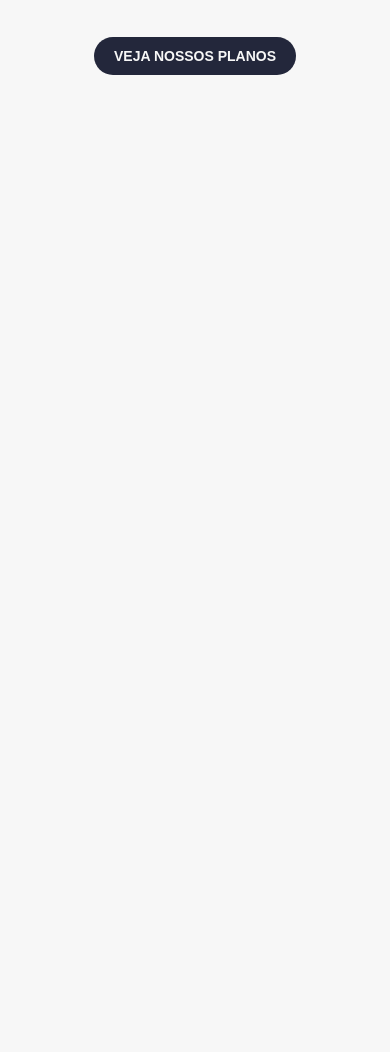
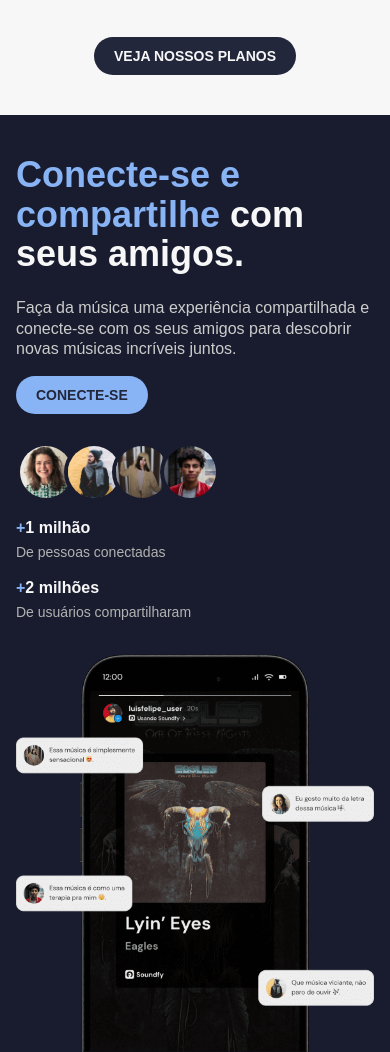
Before and after one commit to luisfelipens1/soundfy, a plain HTML site: page index.html in a window 390 px wide. Shown: the part 2998-4050 px from the top of the page. Before the commit the page ends 3113 px from the top, so only its background shows below. Drawn offline with Linux system fonts and the light colour scheme.

Commit message:
secao-compartilhe-com-os-amigos

```diff
--- a/css/home/apresentacao.css
+++ b/css/home/apresentacao.css
@@ -100,13 +100,6 @@
         padding: 16px 0;
         border-right: none;
     }
-}
-
-@media(max-width: 768px){
-    .apresentacao{
-        padding: 40px;
-        grid-template-columns: 1fr;
-    }
 
     .apresentacao-telas{
         gap: 0;
@@ -125,6 +118,13 @@
     .tela-img:first-child{
         transform: rotate(-4deg);
         margin-left: 12px;
+    }
+}
+
+@media(max-width: 768px){
+    .apresentacao{
+        padding: 40px;
+        grid-template-columns: 1fr;
     }
 }
 
--- /dev/null
+++ b/css/home/conectar.css
@@ -0,0 +1,163 @@
+.conectar-bg{
+    background-color: var(--b-1);
+}
+
+.conectar{
+    position: relative;
+    padding: 100px;
+    display: grid;
+    grid-template-columns: repeat(2, 1fr);
+    gap: 40px;
+    align-items: center;
+}
+
+.conectar-heading{
+    margin-bottom: 48px;
+}
+
+.conectar-titulo{
+    max-width: 14ch;
+    margin-bottom: 32px;
+}
+
+.conectar-descricao{
+    max-width: 36ch;
+    margin-bottom: 20px;
+}
+
+.conectar-informacoes{
+    display: grid;
+    justify-items: space-between;
+    grid-template-columns: auto 1fr 1fr;
+}
+
+.img-usuarios{
+    display: flex;
+}
+
+.img-usuarios img{
+    border-radius: 50%;
+    border: 4px solid var(--b-1);
+    position: relative;
+}
+
+.img-usuarios img:nth-child(2){
+    left: -12px;
+}
+
+.img-usuarios img:nth-child(3){
+    left: -24px;
+}
+
+.img-usuarios img:nth-child(4){
+    left: -36px;
+}
+
+.conectar-img picture img{
+    position: absolute;
+    left: 55%;
+    bottom: 0;
+}
+
+@media(max-width: 1260px){
+    .conectar-img picture img{
+        left: 52%;
+    }
+
+    .conectar-informacoes{
+        grid-template-columns: 1fr;
+        gap: 16px;
+    }
+
+    .conectar-informacoes .dado{
+        padding: 0;
+        border: none;
+    }
+}
+
+@media(max-width: 1200px){
+    .conectar{
+        padding: 60px 80px;
+        gap: 32px;
+    }
+
+    .conectar-titulo{
+        font-size: 58px;
+    }
+}
+
+@media(max-width: 1180px){
+    .conectar-img picture img{
+        width: 500px;
+        left: 48%;
+    }
+}
+
+@media(max-width: 992px){
+    .conectar{
+        padding-top: 60px;
+        padding-left: 60px;
+        padding-right: 60px;
+        padding-bottom: 0;
+        grid-template-columns: 1fr;
+    }
+
+    .conectar-titulo{
+        font-size: 46px;
+        margin-bottom: 24px;
+    }
+
+    .conectar-descricao{
+        font-size: 18px;
+        margin-bottom: 16px;
+    }
+
+    .conectar-informacoes{
+        grid-template-columns: auto 1fr 1fr;
+    }
+
+    .conectar-img{
+        display: grid;
+        justify-items: center;
+    }
+
+    .conectar-img picture img{
+        position: initial;
+    }
+}
+
+@media(max-width: 768px){
+    .conectar{
+        padding-top: 40px;
+        padding-left: 40px;
+        padding-right: 40px;
+        padding-bottom: 0;
+    }
+}
+
+@media(max-width: 576px){
+    .conectar{
+        padding-top: 40px;
+        padding-left: 16px;
+        padding-right: 16px;
+        padding-bottom: 0;
+    }
+
+    .conectar-heading{
+        margin-bottom: 28px;
+    }
+
+    .conectar-titulo{
+        font-size: 36px;
+        max-width: 100%;
+    }
+
+    .conectar-descricao{
+        font-size: 16px;
+        max-width: 100%;
+    }
+
+    .conectar-informacoes{
+        grid-template-columns: 1fr;
+    }
+}
--- a/css/style.css
+++ b/css/style.css
@@ -8,3 +8,4 @@
 @import './home/introducao.css';
 @import './home/apresentacao.css';
 @import './home/beneficios.css';
+@import './home/conectar.css';
--- a/index.html
+++ b/index.html
@@ -27,7 +27,7 @@
             <span class="icone-menu"></span>
         </button>
 
-        <nav class="header-nav" id="header-nav">
+        <nav class="header-nav" id="header-nav" aria-label="primária">
             <ul class="nav-menu paragrafo c-11" role="menu">
                 <li><a href="./planos.html" class="menu-link">Planos</a></li>
                 <li><a href="./recursos.html" class="menu-link">Recursos</a></li>
@@ -66,7 +66,7 @@
         </div>
     </main>
 
-    <article class="apresentacao-bg">
+    <article class="apresentacao-bg" aria-labelledby="apresentacao-titulo">
         <div class="apresentacao container">
             <div class="apresentacao-telas">
                 <picture class="tela-img">
@@ -83,7 +83,7 @@
 
             <div class="apresentacao-conteudo">
                 <div class="apresentacao-header">
-                    <h2 class="apresentacao-titulo titulo-1 c-1">
+                    <h2 class="apresentacao-titulo titulo-1 c-1" id="apresentacao-titulo">
                         Aproveite suas <span class="p">músicas, álbuns e artistas</span> favoritos.
                     </h2>
                     <p class="apresentacao-texto paragrafo-g c-4">
@@ -118,7 +118,7 @@
         </div>
     </article>
 
-    <section class="beneficios container">
+    <section class="beneficios container" aria-label="Benefícios do App Soundfy">
         <div class="beneficios-heading">
             <h2 class="beneficios-titulo titulo-1 c-11">
                 <span class="p-4">Vantagens</span> de assinar nossos planos <span class="p-4">premium.</span>
@@ -164,6 +164,63 @@
         <a href="./planos.html" class="botao primario">VEJA NOSSOS PLANOS</a>
     </section>
 
+    <article class="conectar-bg" aria-labelledby="conectar-titulo">
+        <div class="conectar container">
+            <div class="conectar-conteudo">
+                <div class="conectar-heading">
+                    <h2 class="conectar-titulo titulo-1 c-1" id="conectar-titulo">
+                        <span class="p">Conecte-se e compartilhe</span> com seus amigos.
+                    </h2>
+                    <p class="conectar-descricao paragrafo-g c-4">
+                        Faça da música uma experiência compartilhada e conecte-se com os seus amigos para descobrir novas músicas incríveis juntos.
+                    </p>
+                    <a href="./login.html" class="botao secundario">CONECTE-SE</a>
+                </div>
+                <div class="conectar-informacoes">
+                    <div class="img-usuarios">
+                        <img src="./img/fotos/home/usuario-1.jpg" alt="" width="60" height="60">
+                        <img src="./img/fotos/home/usuario-2.jpg" alt="" width="60" height="60">
+                        <img src="./img/fotos/home/usuario-3.jpg" alt="" width="60" height="60">
+                        <img src="./img/fotos/home/usuario-4.jpg" alt="" width="60" height="60">
+                    </div>
+                    <div class="dado">
+                        <span class="dado-titulo subtitulo-1 c-1">+1 milhão</span>
+                        <p class="paragrafo-p c-5">De pessoas conectadas</p>
+                    </div>
+                    <div class="dado">
+                        <span class="dado-titulo subtitulo-1 c-1">+2 milhões</span>
+                        <p class="paragrafo-p c-5">De usuários compartilharam</p>
+                    </div>
+                </div>
+            </div>
+
+            <div class="conectar-img">
+                <picture>
+                    <source media="(max-width: 576px)" srcset="./img/telas/compartilhar-mobile.png">
+                    <source media="(max-width: 992px)" srcset="./img/telas/compartilhar-tablet.png">
+                    <img src="./img/telas/compartilhar.png" alt="Compartilhe suas músicas nas suas redes sociais" width="540">
+                </picture>
+            </div>
+        </div>
+    </article>
+
     <script src="./js/script.js"></script>
 </body>
 </html>
+
+<!-- <div class="comentario-usuario">
+                    <img src="./img/fotos/home/usuario-1.jpg" alt="">
+                    <p>Eu gosto muito da letra dessa música 🎼.</p>
+                </div>
+                <div class="comentario-usuario">
+                    <img src="./img/fotos/home/usuario-2.jpg" alt="">
+                    <p>Que música viciante, não paro de ouvir 🎶.</p>
+                </div>
+                <div class="comentario-usuario">
+                    <img src="./img/fotos/home/usuario-3.jpg" alt="">
+                    <p>Essa música é simplesmente sensacional 😍.</p>
+                </div>
+                <div class="comentario-usuario">
+                    <img src="./img/fotos/home/usuario-4.jpg" alt="">
+                    <p>Essa música é como uma terapia pra mim 😌.</p>
+                </div> -->
```
Also changed, not shown: img/fotos/home/usuario-1.jpg (added), img/fotos/home/usuario-2.jpg (added), img/fotos/home/usuario-3.jpg (added), img/fotos/home/usuario-4.jpg (added), img/telas/compartilhar-mobile.png (added), img/telas/compartilhar-tablet.png (added), img/telas/compartilhar.png (added), nao-otimizadas/compartilhar-mobile.png (added), nao-otimizadas/compartilhar-tablet.png (added), nao-otimizadas/compartilhar.png (added), nao-otimizadas/compartilhe-mobile.png (added), nao-otimizadas/compartilhe-tablet.png (added), nao-otimizadas/compartilhe.png (added).
